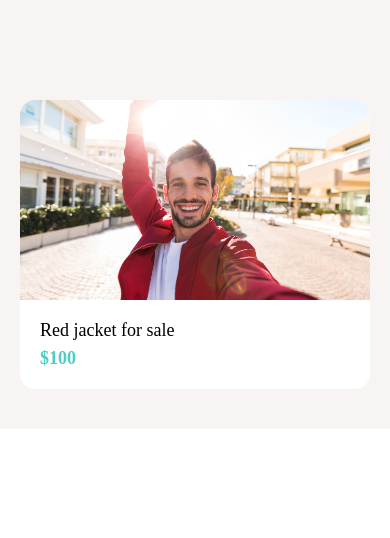
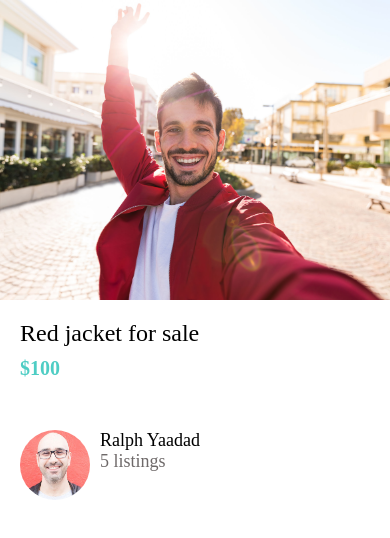
Before and after one commit to StryderJermaine/DoneWithIt, a React Native app: screen / in a window 390 px wide. Shown: the top 538 px of the page. Built offline with nearby package versions, Linux system fonts and the light colour scheme.

Commit message:
Added ListingDetailsScreen and ListItem component

```diff
--- a/App.js
+++ b/App.js
@@ -3,6 +3,7 @@
 import WelcomeScreen from './app/screens/WelcomeScreen';
 import ViewImageScreen from './app/screens/ViewImageScreen';
 import Card from './app/components/Card';
+import ListingDetailsScteen from './app/screens/ListingDetailsScteen';
 
 
 
@@ -25,16 +26,16 @@
     //   <View style={{ backgroundColor: 'grey', width: 100, height: 100 }} />
     // </View>
     // <WelcomeScreen />
-    <View style={{
-          backgroundColor: '#f8f4f4',
-          padding: 20,
-          paddingTop: 100
-    }}>
-         <Card subtitle="$100"
-          title="Red jacket for sale"
-          image={require("./app/assets/jacket.jpg")}/>
-    </View>
-
+    // <View style={{
+    //       backgroundColor: '#f8f4f4',
+    //       padding: 20,
+    //       paddingTop: 100
+    // }}>
+    //      <Card subtitle="$100"
+    //       title="Red jacket for sale"
+    //       image={require("./app/assets/jacket.jpg")}/>
+    // </View>
+   <ListingDetailsScteen />
   );
 }
 
--- /dev/null
+++ b/app/components/ListItem.js
@@ -0,0 +1,39 @@
+import React from 'react';
+import { View, StyleSheet, Image } from 'react-native';
+import AppText from './AppText';
+import colors from '../config/colors';
+
+function ListItem({ title, subTitle, image }) {
+    return (
+
+        <View style={styles.container}>
+            <Image source={image}
+                   style={styles.image}  />
+            <View>
+                <AppText style={styles.title}>{ title}</AppText>
+                <AppText style={styles.subTitle}>{ subTitle}</AppText>
+            </View>
+        </View>
+
+    );
+}
+
+const styles = StyleSheet.create({
+    container: {
+        flexDirection: 'row'
+    },
+    image: {
+        width: 70,
+        height: 70,
+        borderRadius: 35,
+        marginRight: 10
+    },
+    subTitle: {
+        color: colors.medium
+    },
+    title: {
+        fontWeight: '500'
+    }
+})
+
+export default ListItem;
--- a/app/config/colors.js
+++ b/app/config/colors.js
@@ -2,5 +2,6 @@
     primary: "#fc5c65",
     secondary: "#4ecdc4",
     black: "#000",
-    white: "#fff"
+    white: "#fff",
+    medium: "#6e6969"
 };
--- /dev/null
+++ b/app/screens/ListingDetailsScteen.js
@@ -0,0 +1,52 @@
+import React from 'react';
+import { Image, View, StyleSheet } from 'react-native';
+import AppText from '../components/AppText';
+import colors from '../config/colors';
+
+import  ListItem  from '../components/ListItem'
+
+function ListingDetailsScteen(props) {
+    return (
+
+        <View>
+            <Image source={require('../assets/jacket.jpg')}
+                   style={styles.image}  />
+            <View style={styles.detailsContainer}>
+                <AppText style={styles.title}>Red jacket for sale</AppText>
+                <AppText style={styles.price}>$100</AppText>
+                <View style={styles.userContainer}>
+                    <ListItem
+                        image={require("../assets/mosh.jpg")}
+                        title="Ralph Yaadad"
+                        subTitle="5 listings"/>
+                    </View>
+            </View>
+        </View>
+
+    );
+}
+
+const styles = StyleSheet.create({
+    detailsContainer: {
+        padding: 20
+    },
+    image: {
+        width: '100%',
+        height: 300
+    },
+    price: {
+        color: colors.secondary,
+        fontWeight: 'bold',
+        fontSize: 20,
+        marginVertical: 10
+    },
+    title: {
+        fontSize: 24,
+        fontWeight: "500"
+    },
+    userContainer: {
+        marginVertical: 40
+    }
+})
+
+export default ListingDetailsScteen;
```
